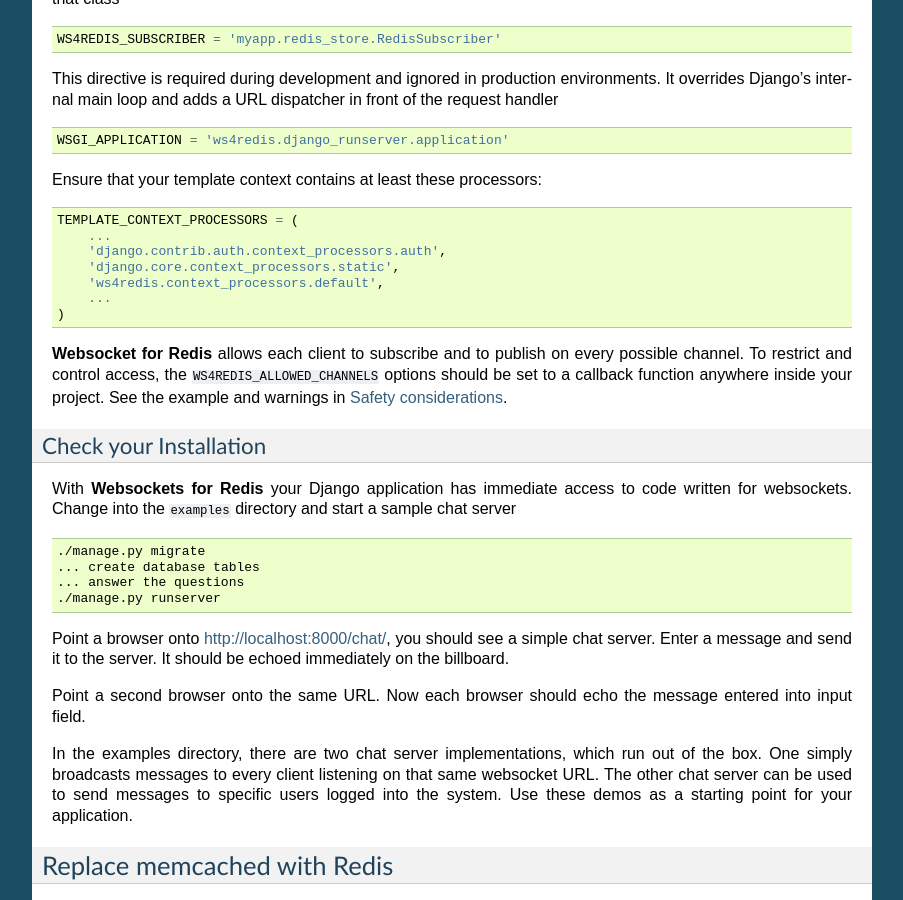
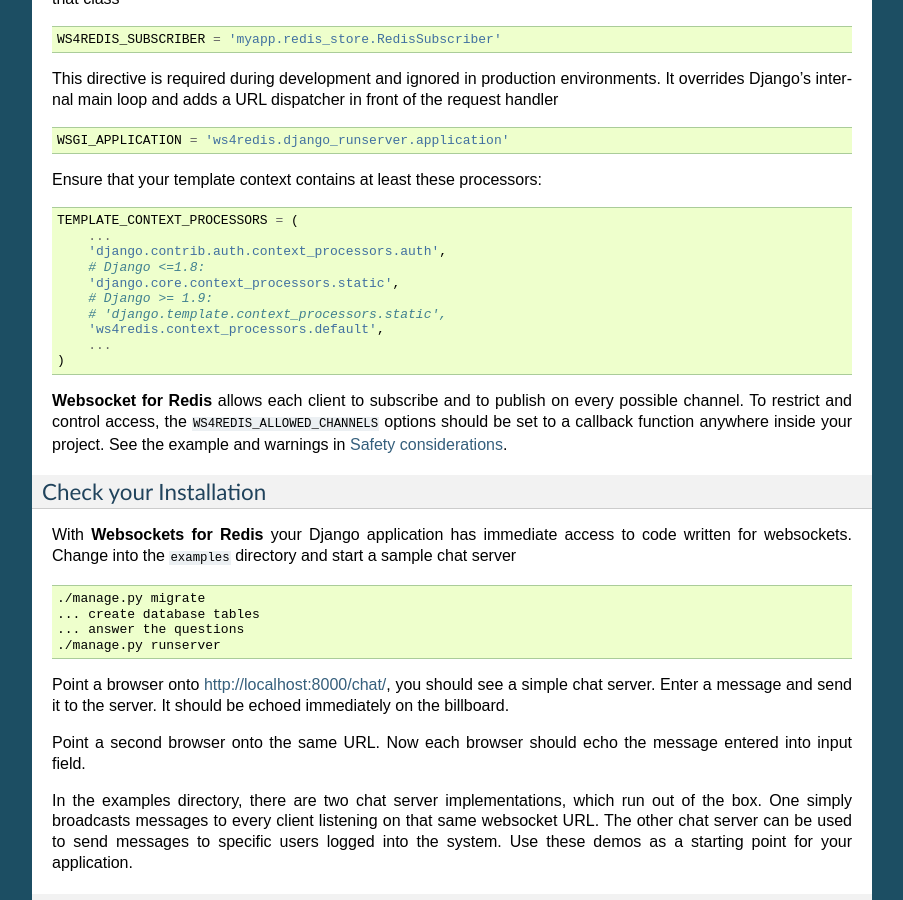
Before and after one commit to jrief/django-websocket-redis, a Sphinx documentation site: the page built from docs/installation.rst, in a window 1280 px wide and 900 px high, scrolled down 1777 px. Shown: the whole window, without its empty margins (198-1101 px from the left). Built offline with Sphinx 7.4.7, drawn with Linux system fonts in a browser that asks for light colours.

Commit message:
Clarify django.core.context_processors has been deprecated after django 1.8
See: https://docs.djangoproject.com/en/1.8/releases/1.8/#django-core-context-processors

```diff
--- a/docs/installation.rst
+++ b/docs/installation.rst
@@ -132,7 +132,10 @@
 	TEMPLATE_CONTEXT_PROCESSORS = (
 	    ...
 	    'django.contrib.auth.context_processors.auth',
+	    # Django <=1.8:
 	    'django.core.context_processors.static',
+	    # Django >= 1.9:
+	    # 'django.template.context_processors.static',
 	    'ws4redis.context_processors.default',
 	    ...
 	)
```
